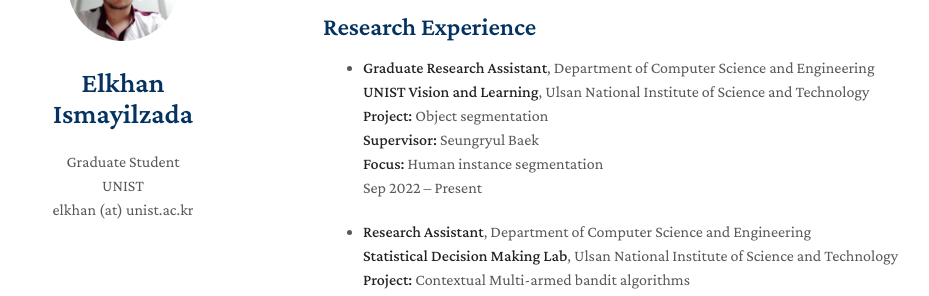
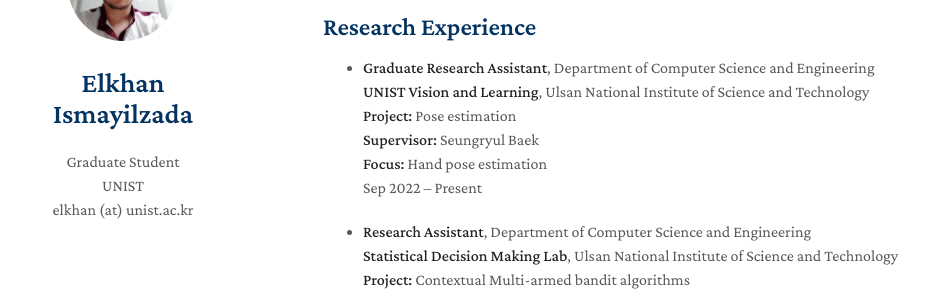
Before and after one commit to elkhanzada/elkhanzada.github.io, a Jekyll site: the page built from index.md, in a window 1280 px wide and 900 px high, scrolled down 324 px. Shown: the part 153-449 px from the top of the window, without its empty margins (147-1076 px from the left). Built offline with Jekyll 4.4.1, drawn with Linux system fonts in a browser that asks for light colours; nearby versions of some CDN libraries; a style sheet for code colours, icons or effects is not loaded; our own code applies the rules of GitHub Pages for plain Markdown files.

Commit message:
Update index.md

```diff
--- a/index.md
+++ b/index.md
@@ -22,9 +22,9 @@ I am a MSc candidate in [CSE](https://cse.unist.ac.kr/) at [UNIST](https://www.u
 
 - **Graduate Research Assistant**, Department of Computer Science and Engineering \\
   **UNIST Vision and Learning**, Ulsan National Institute of Science and Technology \\
-  **Project:** Object segmentation \\
+  **Project:** Pose estimation \\
   **Supervisor:** Seungryul Baek \\
-  **Focus:** Human instance segmentation \\
+  **Focus:** Hand pose estimation \\
   Sep 2022 – Present
 
 - **Research Assistant**, Department of Computer Science and Engineering \\
```
